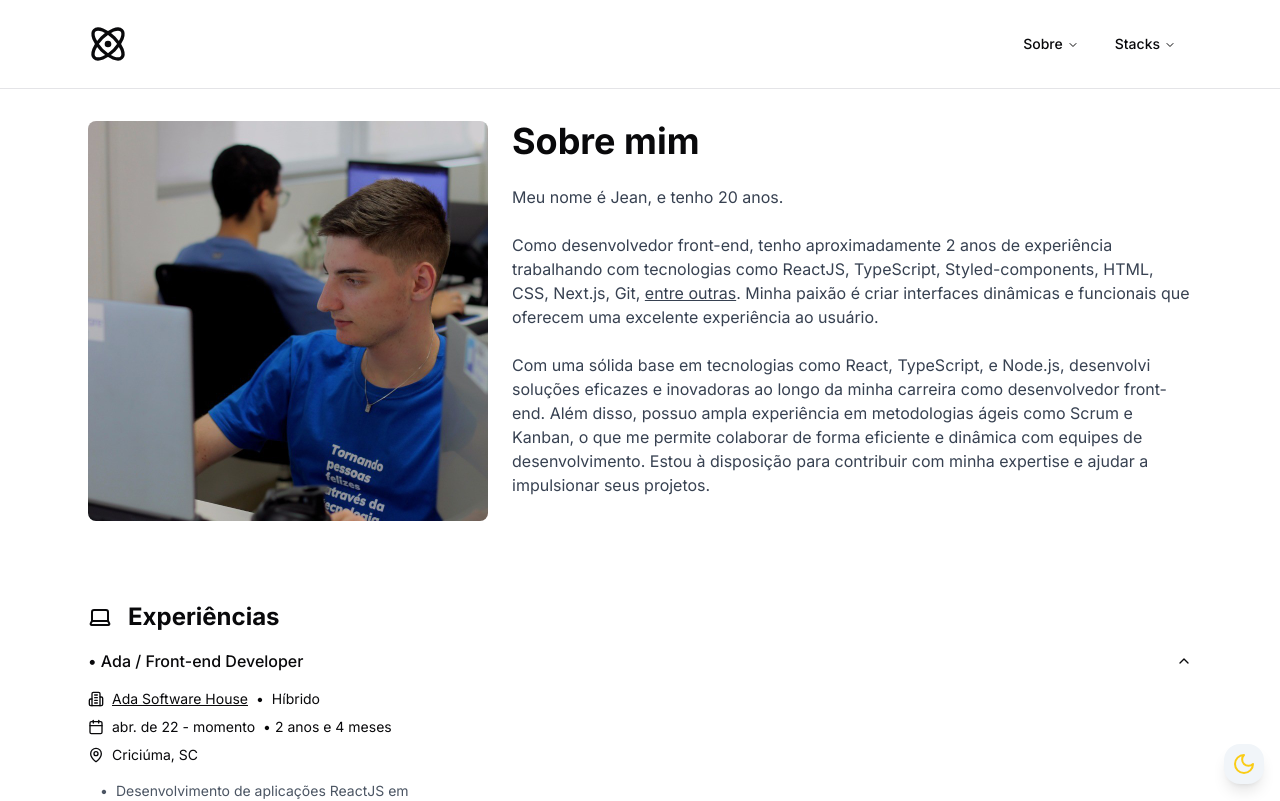
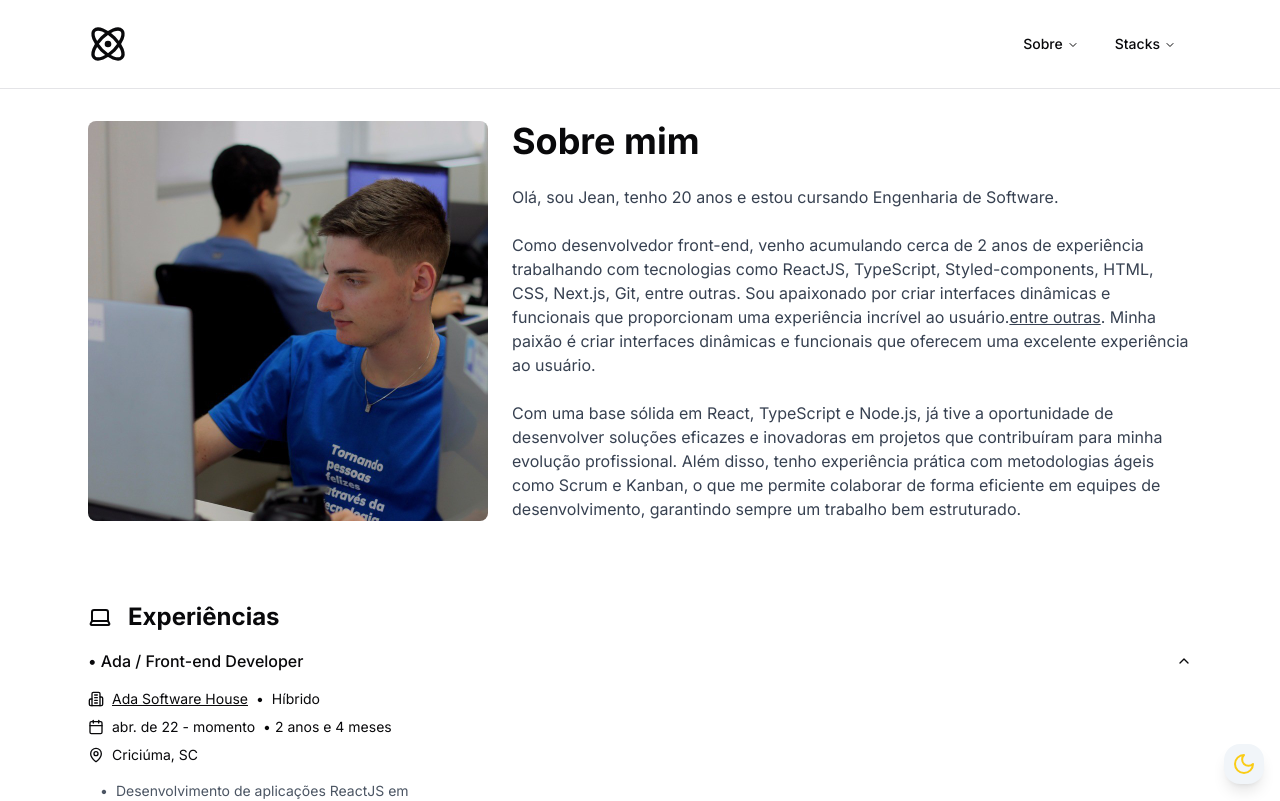
Before and after one commit to JeanNesi/Potfolio, a Next.js app: page /about in a window 1280 px wide. Shown: the top 801 px of the page. Built offline with nearby package versions, Linux system fonts and the light colour scheme.

Commit message:
feat: update page 'about'

```diff
--- a/src/app/about/page.tsx
+++ b/src/app/about/page.tsx
@@ -38,13 +38,16 @@ export default function AboutPage() {
           <div className="flex flex-col gap-6">
             <h2 className="text-4xl font-bold">Sobre mim</h2>
             <p className="text-gray-700 dark:text-gray-300">
-              Meu nome é Jean, e tenho {calcAge(new Date(2004, 0, 9))} anos.
+              Olá, sou Jean, tenho {calcAge(new Date(2004, 0, 9))} anos e estou
+              cursando Engenharia de Software.
               <br />
               <br />
-              Como desenvolvedor front-end, tenho aproximadamente{" "}
+              Como desenvolvedor front-end, venho acumulando cerca de{" "}
               {calcAge(new Date(2022, 3, 18))} anos de experiência trabalhando
               com tecnologias como ReactJS, TypeScript, Styled-components, HTML,
-              CSS, Next.js, Git,{" "}
+              CSS, Next.js, Git, entre outras. Sou apaixonado por criar
+              interfaces dinâmicas e funcionais que proporcionam uma experiência
+              incrível ao usuário.
               <TooltipProvider>
                 <Tooltip>
                   <TooltipTrigger>
@@ -61,13 +64,12 @@ export default function AboutPage() {
               oferecem uma excelente experiência ao usuário.
               <br />
               <br />
-              Com uma sólida base em tecnologias como React, TypeScript, e
-              Node.js, desenvolvi soluções eficazes e inovadoras ao longo da
-              minha carreira como desenvolvedor front-end. Além disso, possuo
-              ampla experiência em metodologias ágeis como Scrum e Kanban, o que
-              me permite colaborar de forma eficiente e dinâmica com equipes de
-              desenvolvimento. Estou à disposição para contribuir com minha
-              expertise e ajudar a impulsionar seus projetos.
+              Com uma base sólida em React, TypeScript e Node.js, já tive a
+              oportunidade de desenvolver soluções eficazes e inovadoras em
+              projetos que contribuíram para minha evolução profissional. Além
+              disso, tenho experiência prática com metodologias ágeis como Scrum
+              e Kanban, o que me permite colaborar de forma eficiente em equipes
+              de desenvolvimento, garantindo sempre um trabalho bem estruturado.
             </p>
           </div>
         </div>
```
